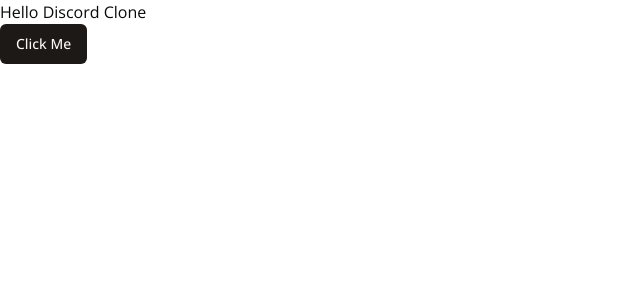
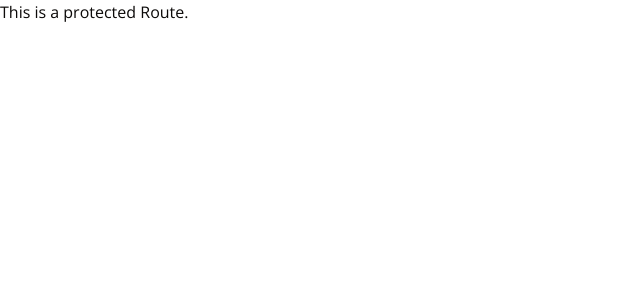
Before and after one commit to vedprakashsigh/UnityTalks, a Next.js app: page / in a window 1280 px wide. Shown: the top 300 px of the page, without its empty margins (0-640 px from the left). Built offline with nearby package versions, Linux system fonts and the light colour scheme.

Commit message:
Basic Setup complete

```diff
--- a/app/(auth)/layout.tsx
+++ b/app/(auth)/layout.tsx
@@ -1,5 +1,5 @@
 const AuthLayout = ({ children }: { children: React.ReactNode }) => {
-  return <div className="bg-red-500 h-full">{children}</div>;
+  return <div>{children}</div>;
 };
 
 export default AuthLayout;
--- /dev/null
+++ b/app/(main)/(routes)/page.tsx
@@ -0,0 +1,3 @@
+export default function Home() {
+  return <div>This is a protected Route.</div>;
+}
--- a/app/layout.tsx
+++ b/app/layout.tsx
@@ -5,8 +5,9 @@
 const font = Open_Sans({ subsets: ["latin"] });
 
 export const metadata: Metadata = {
-  title: "Team Chat Application",
-  description: "Team Chat Application",
+  title: "UnityTalks",
+  description:
+    "Welcome to UnityTalks, the ultimate nexus for unified conversations and collaboration. Designed as an inclusive and versatile platform, UnityTalks brings people together, transcending boundaries through seamless communication channels. Engage in vibrant discussions, share ideas, and forge connections effortlessly within this dynamic space. From lively voice chats to organized text channels and comprehensive community tools, UnityTalks empowers individuals and groups to convene, collaborate, and build thriving communities. Experience the power of unity in communication, where every conversation leads to new connections and boundless opportunities.",
 };
 
 export default function RootLayout({ children }: { children: React.ReactNode }) {
--- a/app/page.tsx
+++ /dev/null
@@ -1,10 +0,0 @@
-import { Button } from "@/components/ui/button";
-
-export default function Home() {
-  return (
-    <div>
-      <p>Hello Discord Clone</p>
-      <Button>Click Me</Button>
-    </div>
-  );
-}
```
